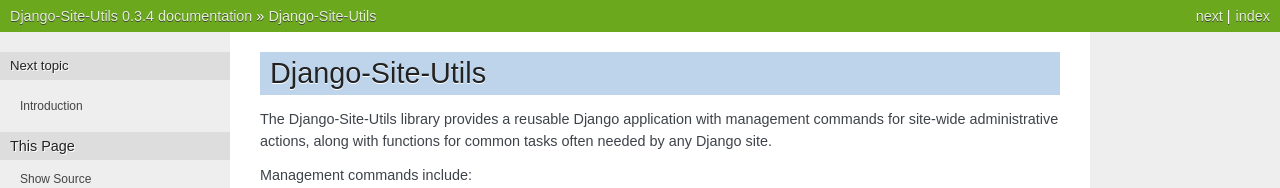
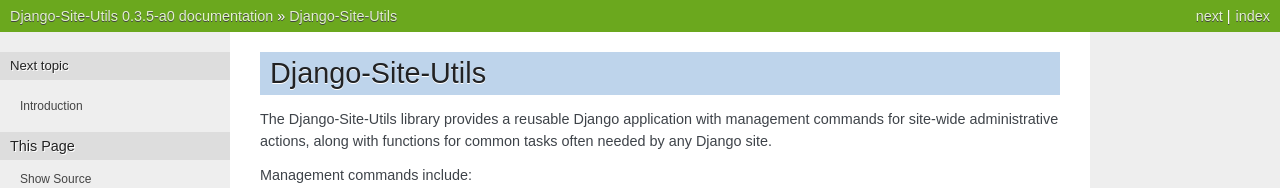
Before and after one commit to ninemoreminutes/django-site-utils, a Sphinx documentation site: the page built from docs/index.rst, in a window 1280 px wide and 900 px high. Shown: the top 188 px of the window. Built offline with Sphinx 7.4.7, drawn with Linux system fonts in a browser that asks for light colours; some of the changed text lies outside the part shown.

Commit message:
Bump version: 0.3.4 → 0.3.5-a0

```diff
--- a/docs/conf.py
+++ b/docs/conf.py
@@ -48,9 +48,9 @@
 # built documents.
 #
 # The short X.Y version.
-version = '0.3.4'
+version = '0.3.5-a0'
 # The full version, including alpha/beta/rc tags.
-release = '0.3.4'
+release = '0.3.5-a0'
 
 # The language for content autogenerated by Sphinx. Refer to documentation
 # for a list of supported languages.
--- a/setup.cfg
+++ b/setup.cfg
@@ -1,6 +1,6 @@
 [bumpversion]
 commit = True
-current_version = 0.3.4
+current_version = 0.3.5-a0
 tag = True
 tag_name = {new_version}
 parse = (?P<major>\d+)\.(?P<minor>\d+)\.(?P<patch>\d+)(?:-(?P<pre_release>[a-z]+\d+))?
--- a/site_utils/__init__.py
+++ b/site_utils/__init__.py
@@ -1,6 +1,6 @@
 # Python
 from __future__ import unicode_literals
 
-__version__ = '0.3.4'
+__version__ = '0.3.5-a0'
 
 default_app_config = 'site_utils.apps.SiteUtilsConfig'
```
